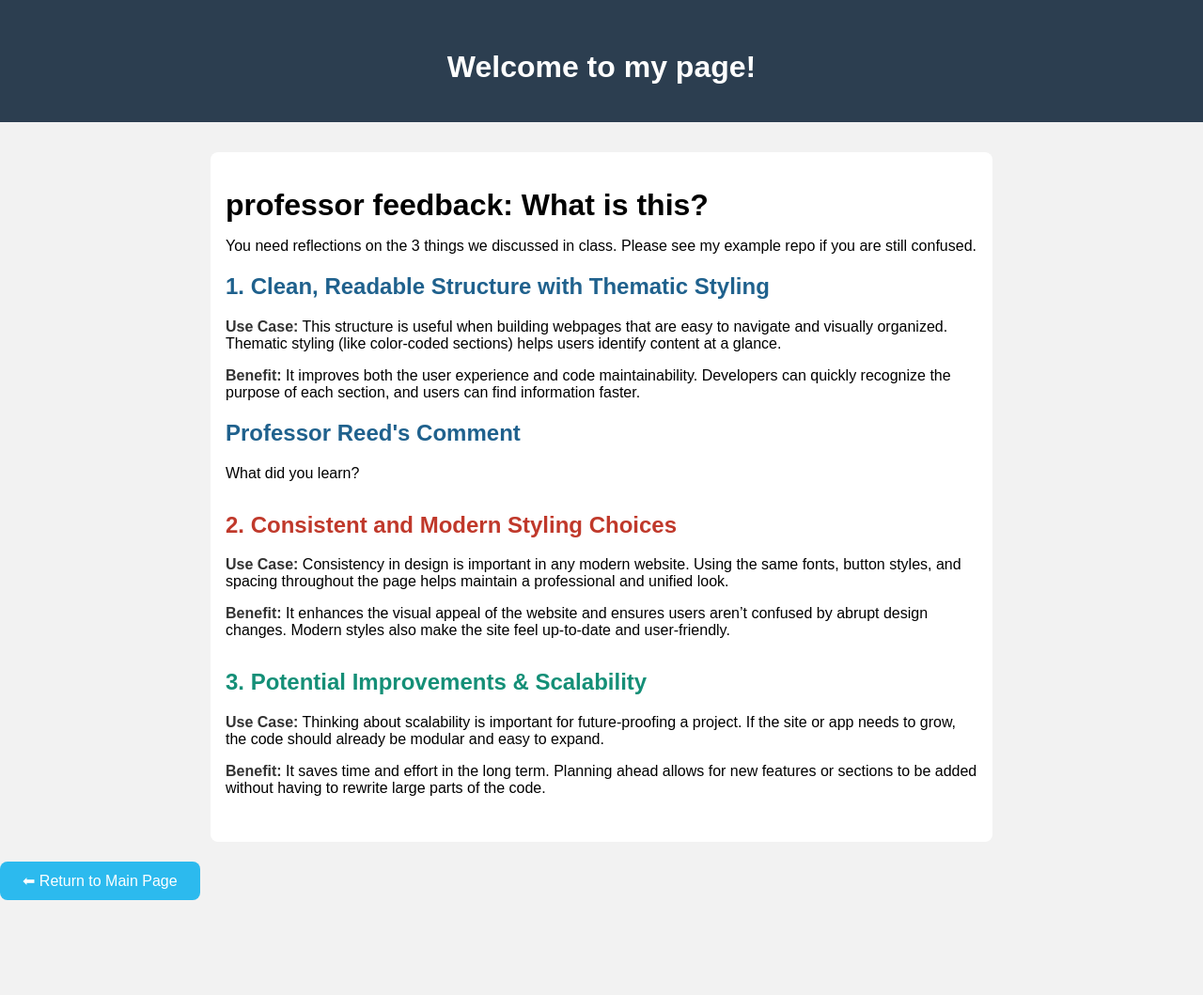
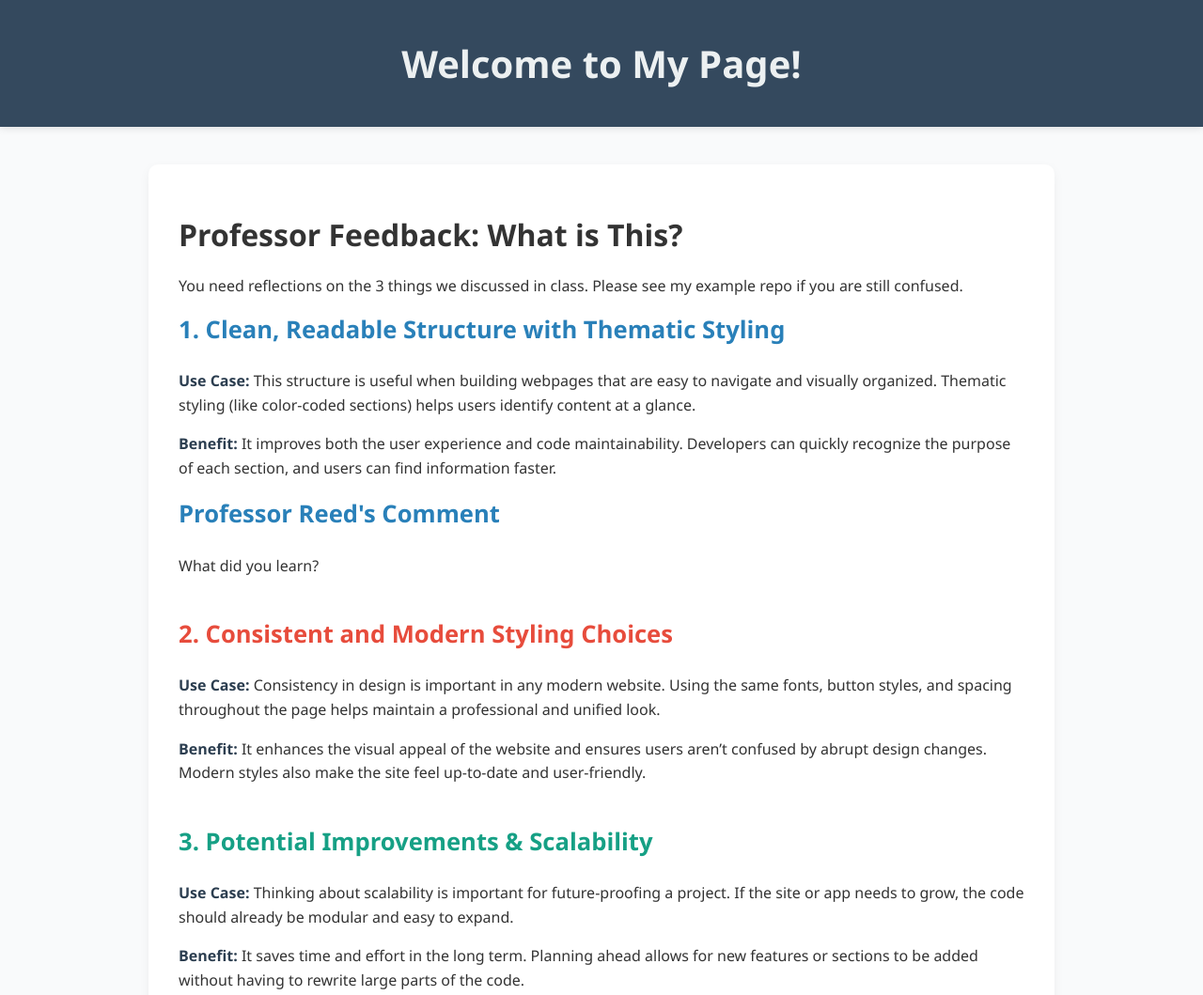
Before and after one commit to Kvishnu3423/Smart-track-management, a plain HTML site: page teamMembers/sasikiran.html in a window 1280 px wide. Shown: the top 1059 px of the page at 94% size. Before the commit the page ends 958 px from the top, so only its background shows below. Drawn offline with Linux system fonts and the light colour scheme.

Commit message:
Update sasikiran.html

```diff
--- a/teamMembers/sasikiran.html
+++ b/teamMembers/sasikiran.html
@@ -4,89 +4,107 @@
 <head>
   <meta charset="UTF-8" />
   <meta name="viewport" content="width=device-width, initial-scale=1.0" />
-  <title>welcome to my page!</title>
+  <title>Welcome to My Page!</title>
   <style>
     body {
-      font-family: Arial, sans-serif;
-      background-color: #f2f2f2;
+      font-family: 'Segoe UI', Tahoma, Geneva, Verdana, sans-serif;
+      background-color: #f9fafb;
       margin: 0;
       padding: 0;
+      color: #333;
     }
 
     header {
-      background-color: #2c3e50;
-      color: white;
+      background-color: #34495e;
+      color: #ecf0f1;
       text-align: center;
-      padding: 2rem;
+      padding: 2.5rem 1rem;
+      box-shadow: 0 2px 8px rgba(0, 0, 0, 0.1);
     }
 
-    h1 {
-      margin-bottom: 0.5rem;
+    header h1 {
+      margin: 0;
+      font-size: 2.5rem;
     }
 
     .content {
-      max-width: 800px;
-      margin: 2rem auto;
-      padding: 1rem;
+      max-width: 900px;
+      margin: 2.5rem auto;
+      padding: 2rem;
       background-color: #ffffff;
-      border-radius: 8px;
+      border-radius: 10px;
+      box-shadow: 0 4px 12px rgba(0, 0, 0, 0.05);
+    }
+
+    h2 {
+      margin-top: 0;
+      font-size: 1.6rem;
     }
 
     .section {
-      margin-bottom: 2rem;
+      margin-bottom: 2.5rem;
+      line-height: 1.6;
     }
 
     .fleet h2 {
-      color: #1f618d;
-      /* Blue */
+      color: #2980b9;
     }
 
     .student h2 {
-      color: #c0392b;
-      /* Red */
+      color: #e74c3c;
     }
 
     .hospital h2 {
-      color: #148f77;
-      /* Teal/Green */
+      color: #16a085;
     }
 
     strong {
-      color: #333333;
+      color: #2c3e50;
     }
 
     .MainPage-button {
-      margin: 30px 0;
-      background-color: #2cbaee; /* Purple */
+      display: inline-block;
+      margin: 2rem auto;
+      background-color: #2cbaee;
       color: white;
-      padding: 12px 24px;
+      padding: 14px 28px;
       border: none;
-      border-radius: 8px;
+      border-radius: 10px;
       font-size: 16px;
       cursor: pointer;
-      transition: background-color 0.3s ease;
+      text-align: center;
       text-decoration: none;
+      transition: background-color 0.3s ease, transform 0.2s ease;
     }
 
+    .MainPage-button:hover {
+      background-color: #1aa3d9;
+      transform: scale(1.05);
+    }
+
+    p {
+      margin: 0.5rem 0 1rem;
+    }
   </style>
 </head>
 
 <body>
 
   <header>
-    <h1>Welcome to my page!</h1>
+    <h1>Welcome to My Page!</h1>
   </header>
 
   <div class="content">
-    <h1>professor feedback: What is this?</h1>
-    <p> You need reflections on the 3 things we discussed in class. Please see my example repo if you are still
+    <h1>Professor Feedback: What is This?</h1>
+    <p>You need reflections on the 3 things we discussed in class. Please see my example repo if you are still
       confused.</p>
+
     <div class="section fleet">
       <h2>1. Clean, Readable Structure with Thematic Styling</h2>
-      <p><strong>Use Case:</strong> This structure is useful when building webpages that are easy to navigate and visually organized. Thematic styling (like color-coded sections) helps users identify content at a glance.
-      </p>
+      <p><strong>Use Case:</strong> This structure is useful when building webpages that are easy to navigate and visually organized. Thematic styling (like color-coded sections) helps users identify content at a glance.</p>
       <p><strong>Benefit:</strong> It improves both the user experience and code maintainability. Developers can quickly recognize the purpose of each section, and users can find information faster.</p>
-      <h2>Professor Reed's Comment<br></h2>What did you learn?
+      <h2>Professor Reed's Comment</h2>
+      <p>What did you learn?</p>
     </div>
 
     <div class="section student">
@@ -100,11 +118,12 @@
       <p><strong>Use Case:</strong> Thinking about scalability is important for future-proofing a project. If the site or app needs to grow, the code should already be modular and easy to expand.</p>
       <p><strong>Benefit:</strong> It saves time and effort in the long term. Planning ahead allows for new features or sections to be added without having to rewrite large parts of the code.</p>
     </div>
-
   </div>
 
-    <!-- Return to Main Page -->
+  <!-- Return to Main Page -->
+  <div style="text-align: center;">
     <a href="../index.html" class="MainPage-button">⬅ Return to Main Page</a>
+  </div>
 
 </body>
 
```
